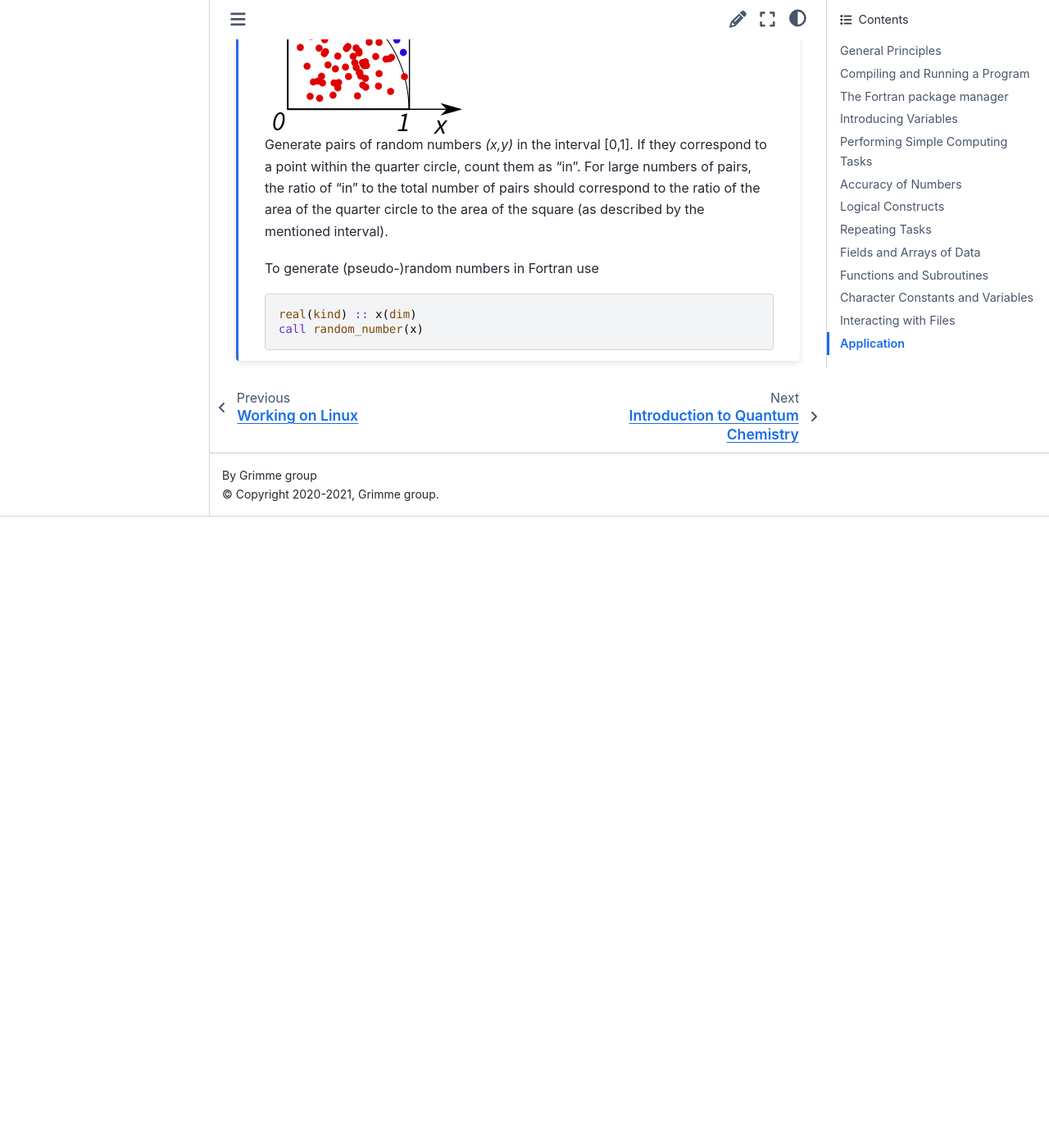
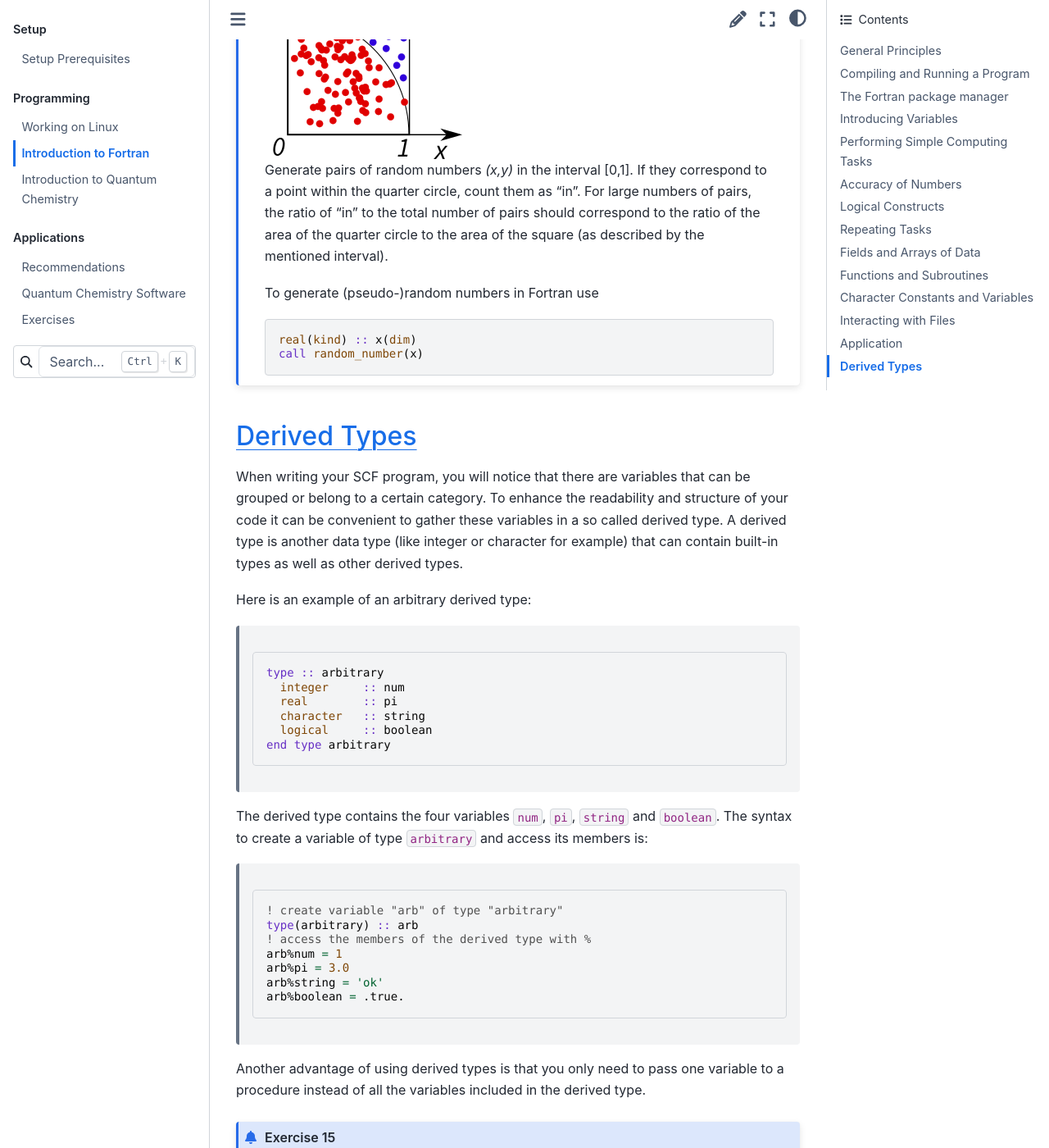
Before and after one commit to grimme-lab/qc2-teaching, a Sphinx documentation site: the page built from doc/programming.rst, in a window 1280 px wide and 1400 px high, scrolled down 21641 px. Shown: the whole window at 82% size. Built offline with Sphinx 7.4.7 and the Sphinx Book theme 1.1.4, drawn with Linux system fonts in a browser that asks for light colours; before the commit the page ends 22271 px from its top, so only the background shows below that; some of the changed text lies outside the part shown.

Commit message:
Add derived types exercise to programming.rst

```diff
--- a/doc/programming.rst
+++ b/doc/programming.rst
@@ -1322,3 +1322,67 @@
 
       real(kind) :: x(dim)
       call random_number(x)
+
+
+Derived Types
+-------------
+
+When writing your SCF program, you will notice that there are variables that can be
+grouped or belong to a certain category. To enhance the readability and structure of your code it
+can be convenient to gather these variables in a so called derived type. A derived type is
+another data type (like integer or character for example) that can contain built-in
+types as well as other derived types.
+
+Here is an example of an arbitrary derived type:
+
+    .. code-block:: fortran
+
+       type :: arbitrary
+         integer     :: num
+         real        :: pi
+         character   :: string
+         logical     :: boolean
+       end type arbitrary
+
+The derived type contains the four variables ``num``, ``pi``, ``string`` and ``boolean``. The syntax to create a variable of type ``arbitrary`` and access its members is:
+
+    .. code-block:: fortran
+
+       ! create variable "arb" of type "arbitrary"
+       type(arbitrary) :: arb
+       ! access the members of the derived type with %
+       arb%num = 1
+       arb%pi = 3.0
+       arb%string = 'ok'
+       arb%boolean = .true.
+
+
+Another advantage of using derived types is that you only need to pass one variable to a procedure instead of all the variables included in the derived type.
+
+.. admonition:: Exercise 15
+
+  The program below includes a derived type called ``geometry``. So far, it contains
+  the number of atoms and the atom positions.
+  In the rest of the code, first two atoms and their positions are set. Then the geometry information is then printed by calling the subroutine ``geometry_info``.
+
+  1. In order to cleary specify a chemical structure, it is necessary to assign an ordinal number to each atom.
+  Add a one dimensional allocatable integer variable to the derived type that will contain the ordinal number for each atom.
+  Allocate memory for your new variable and set the initial value to zero using the source expression.
+
+  2. Now add a third atom to the geometry and assign atom types and positions to create a sensible carbon dioxide molecule.
+
+  3. Add the ordinal number to the printout in the ``geometry_info`` subroutine.
+
+.. literalinclude:: src/derived_types.f90
+   :language: fortran
+   :caption: derived_types.f90
+   :linenos:
+
+
+.. admonition:: Solutions 15
+   :class: tip, toggle
+
+   .. literalinclude:: src/derived_types_sol.f90
+      :language: fortran
+      :caption: derived_types.f90
+      :linenos:
```
Also changed, not shown: 2 other files.
